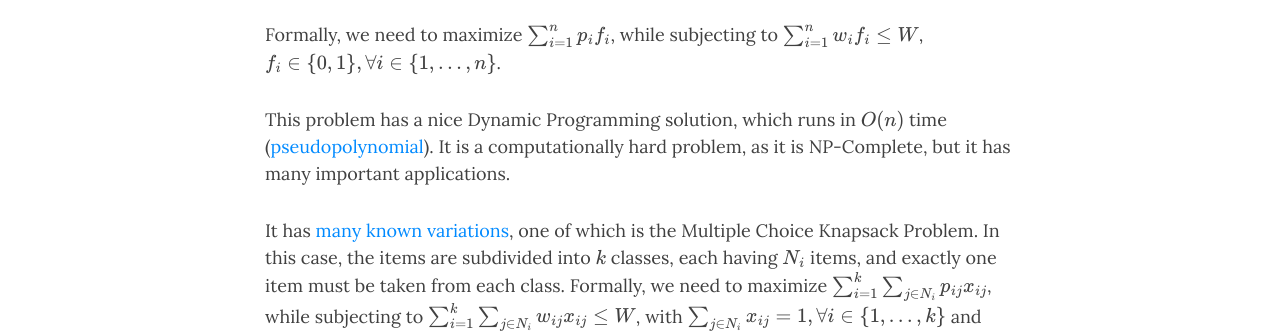
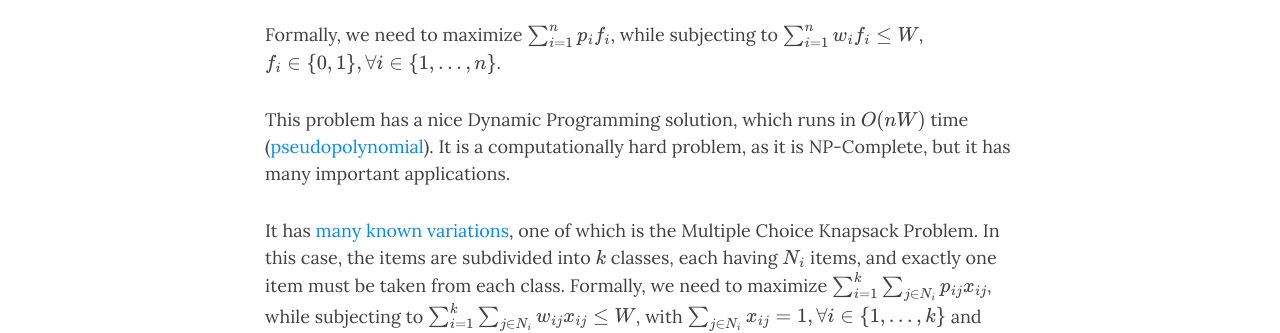
Before and after one commit to NikosGavalas/nikosgavalas.github.io, a Jekyll site: the page built from _posts/2019-2-6-solving-the-multiple-choice-knapsack-problem.md, in a window 1280 px wide and 900 px high, scrolled down 386 px. Shown: the part 154-487 px from the top of the window. Built offline with Jekyll 4.4.1, drawn with Linux system fonts in a browser that asks for light colours; nearby versions of some CDN libraries; formulas are drawn with MathJax 3.

```diff
--- a/_posts/2019-2-6-solving-the-multiple-choice-knapsack-problem.md
+++ b/_posts/2019-2-6-solving-the-multiple-choice-knapsack-problem.md
@@ -11,7 +11,7 @@ The 0-1 Knapsack problem is a popular combinatorial optimization problem:
 
 Formally, we need to maximize \\( \sum_{i=1}^{n}{p_{i}f_{i}} \\), while subjecting to \\( \sum_{i=1}^{n}{w_{i}f_{i}} \le W \\), \\( f_i \in \\{0, 1\\}, \forall i \in \\{ 1, ..., n\\} \\).
 
-This problem has a nice Dynamic Programming solution, which runs in \\( O(n) \\) time ([pseudopolynomial](https://en.wikipedia.org/wiki/Pseudo-polynomial_time)). It is a computationally hard problem, as it is NP-Complete, but it has many important applications.
+This problem has a nice Dynamic Programming solution, which runs in \\( O(nW) \\) time ([pseudopolynomial](https://en.wikipedia.org/wiki/Pseudo-polynomial_time)). It is a computationally hard problem, as it is NP-Complete, but it has many important applications.
 
 It has [many known variations](https://en.wikipedia.org/wiki/List_of_knapsack_problems), one of which is the Multiple Choice Knapsack Problem. In this case, the items are subdivided into \\( k \\) classes, each having \\( N_i \\) items, and exactly one item must be taken from each class. Formally, we need to maximize \\( \sum_{i=1}^{k}\sum_{j \in N_i}{p_{ij}x_{ij}} \\), while subjecting to \\( \sum_{i=1}^{k}\sum_{j \in N_i}{w_{ij}x_{ij}} \le W\\), with \\( \sum_{j \in N_i}{x_{ij}} = 1, \forall i \in \\{1, ..., k\\}\\) and \\( x_{ij} \in \\{0, 1\\}, \forall i \in \\{1, ..., k\\} \\) and \\( \forall j \in N_i \\).
 
```
